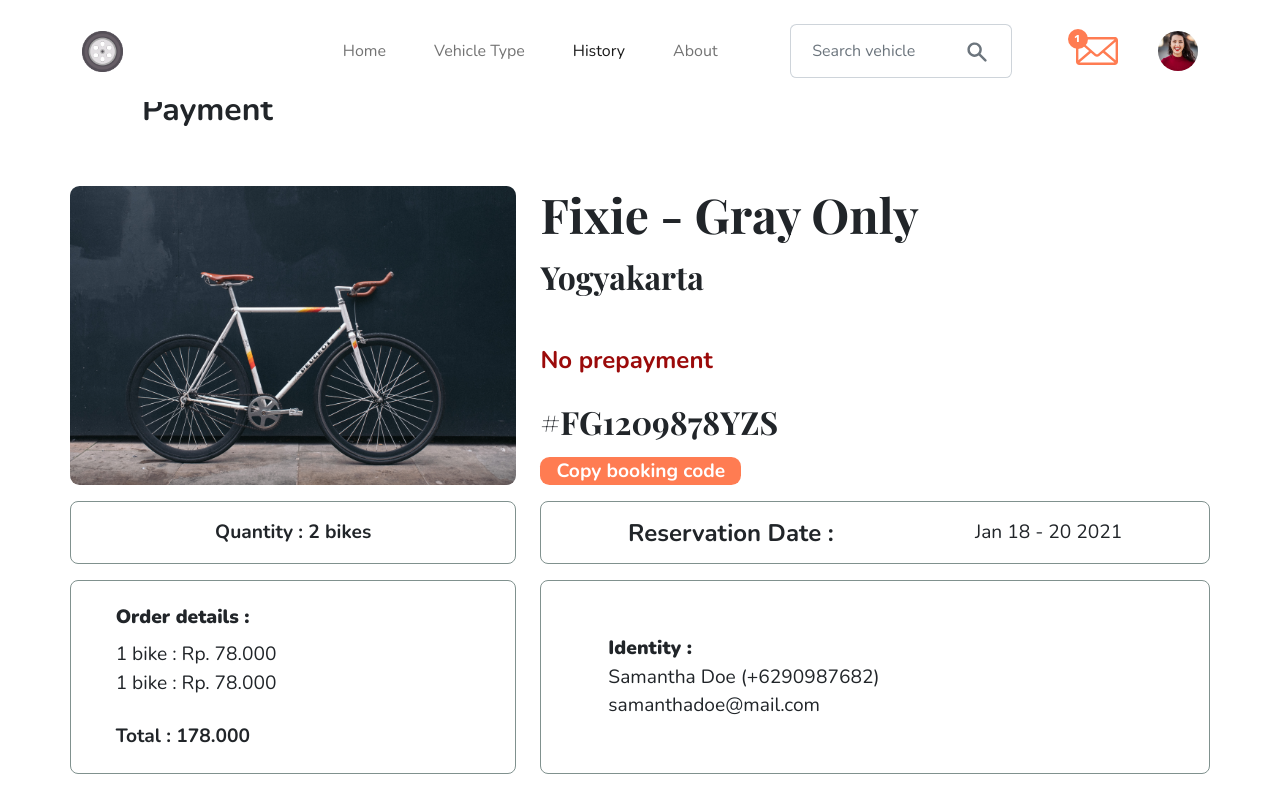
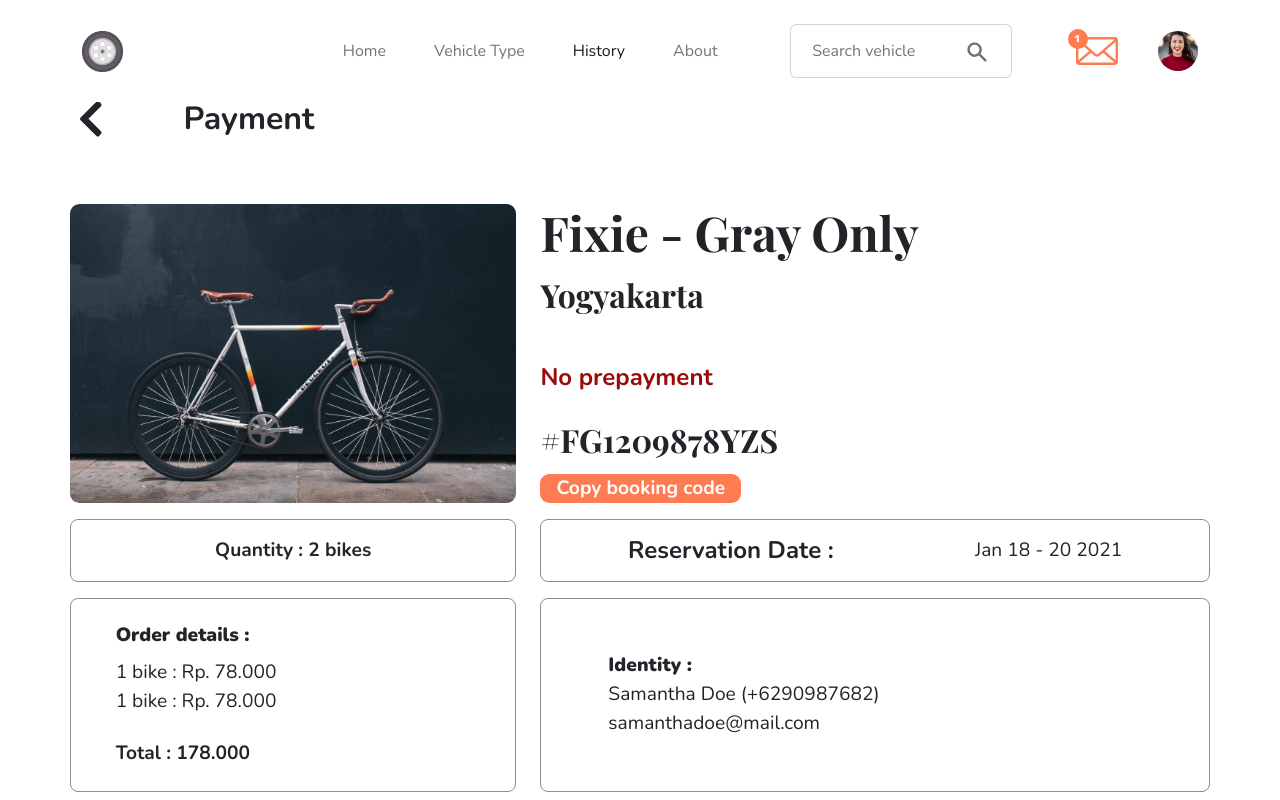
Before and after one commit to nhardiansa/fw5-frontend-beginner, a React (Create React App) app: page /payment in a window 1280 px wide. Shown: the top 800 px of the page. Built offline with nearby package versions, Linux system fonts and the light colour scheme; no server answers.

Commit message:
fix: add back handler

```diff
--- a/src/pages/Payment/index.js
+++ b/src/pages/Payment/index.js
@@ -3,21 +3,25 @@ import Layout from '../../components/Layout'
 
 import vehiclePict from '../../assets/img/bike/image-banner.png'
 import './style.css'
+import { FaChevronLeft } from 'react-icons/fa'
 
 export default class Payment extends Component {
+  onClick = () => {
+    window.history.back()
+  }
   render() {
     return (
       <Layout isLogged={true}>
         <main className="container">
           <div className="payment-wrapper text-center text-md-start">
             <div className="back-btn mb-5">
-              <a
-                href="/reservation.html"
+              <div
+                onClick={this.onClick}
                 className="back-link link-dark d-flex align-items-center"
               >
-                <i className="back-icon fas fa-chevron-left"></i>
+                <FaChevronLeft className="back-icon" />
                 Payment
-              </a>
+              </div>
             </div>
             <div className="vehicle-img">
               <img
--- a/src/pages/Reservation/index.js
+++ b/src/pages/Reservation/index.js
@@ -1,5 +1,5 @@
 import React, { Component } from 'react'
-import {FaChevronDown, FaMinus, FaPlus} from 'react-icons/fa'
+import {FaChevronDown, FaChevronLeft, FaMinus, FaPlus} from 'react-icons/fa'
 
 import Layout from '../../components/Layout'
 
@@ -17,18 +17,22 @@ export default class Reservation extends Component {
     e.target.type = 'text'
   }
 
+  goBack = () => {
+    window.history.back()
+  }
+
   render() {
     return (
       <Layout isLogged={true}>
         <main className="reservation-wrapper container px-5 px-lg-0">
           <div className="back-section">
-            <a
-              href="/vehicle-detail.html"
+            <div
+              onClick={this.goBack}
               className="back-btn d-flex align-items-center"
             >
-              <i className="back-icon fa-solid fa-chevron-left"></i>
+              <FaChevronLeft className="back-icon" />
               Reservartion
-            </a>
+            </div>
           </div>
           <div className="detail-section w-100">
             <div className="banner">
```
